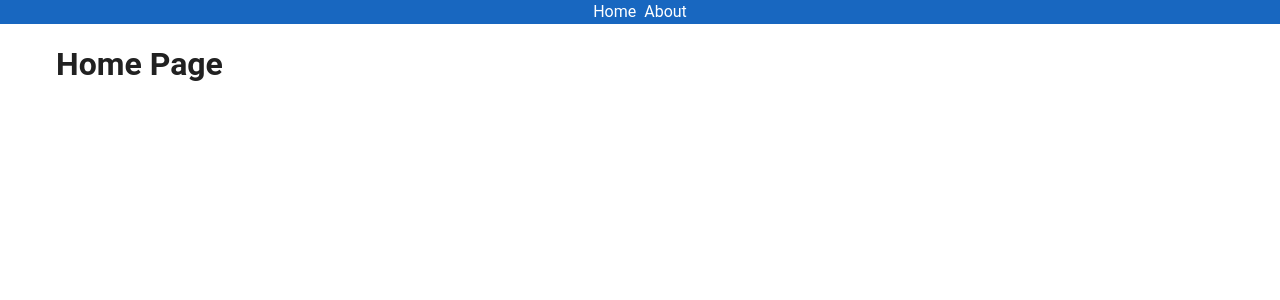
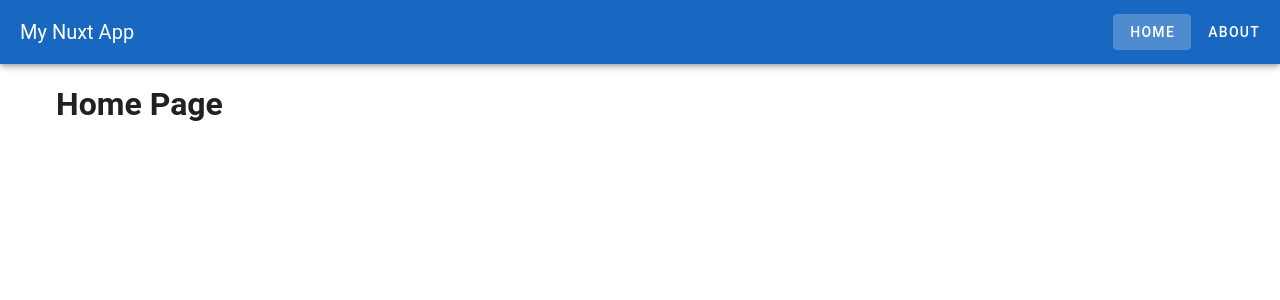
Before and after one commit to betogroo/nuxt-base, a Nuxt app: page / in a window 1280 px wide. Shown: the top 300 px of the page. Built offline with nearby package versions, Linux system fonts and the light colour scheme.

Commit message:
refactor: add v-app-bar

```diff
--- a/app/layouts/default.vue
+++ b/app/layouts/default.vue
@@ -1,17 +1,19 @@
 <template>
   <v-app>
-    <nav class="d-flex justify-center ga-2 bg-primary">
-      <nuxt-link
-        class="text-decoration-none text-white"
+    <v-app-bar color="primary">
+      <v-toolbar-title>My Nuxt App</v-toolbar-title>
+      <v-spacer />
+      <v-btn
+        text
         to="/"
-        >Home</nuxt-link
+        >Home</v-btn
       >
-      <nuxt-link
-        class="text-decoration-none text-white"
+      <v-btn
+        text
         to="/about"
-        >About</nuxt-link
+        >About</v-btn
       >
-    </nav>
+    </v-app-bar>
     <v-main>
       <v-container>
         <slot />
```
